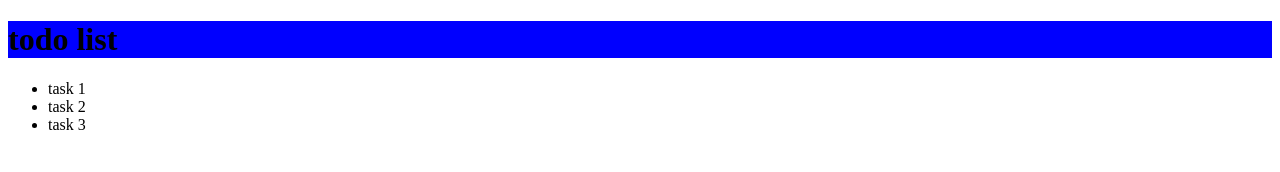
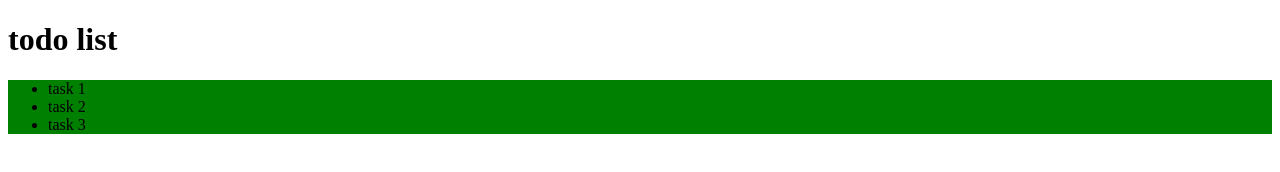
Before and after one commit to yossibarbak/project1, a plain HTML site: page index.html in a window 1280 px wide. Drawn offline with Linux system fonts and the light colour scheme.

Commit message:
add style to list

```diff
--- a/style.css
+++ b/style.css
@@ -1,3 +1,7 @@
 h1{
-    background-color: blue;
+    border:  blue;
 }
+
+ul{
+    background-color: green;
+}
```
